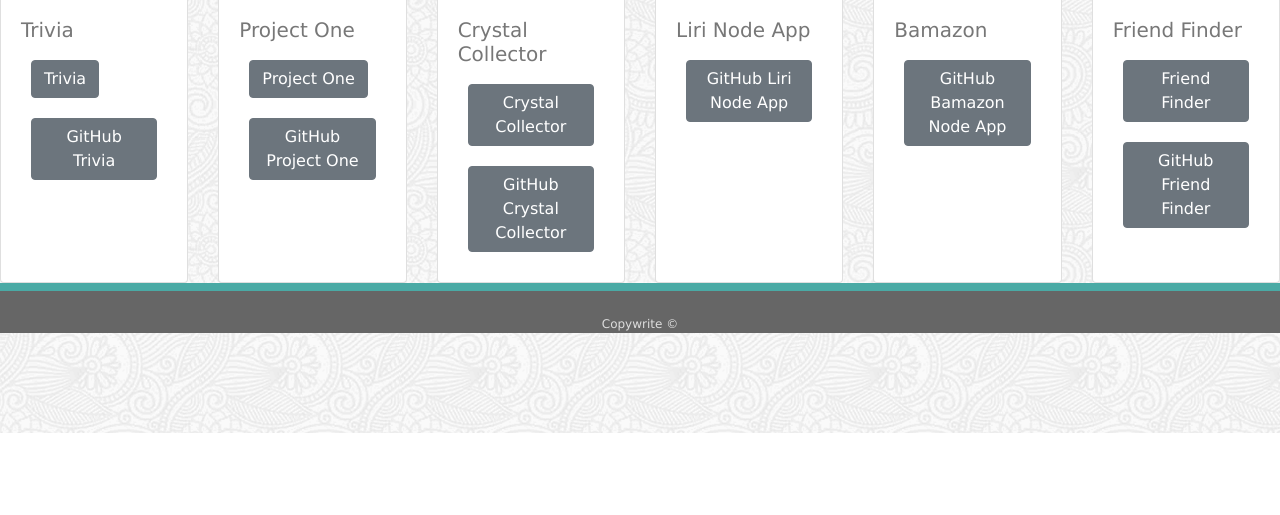
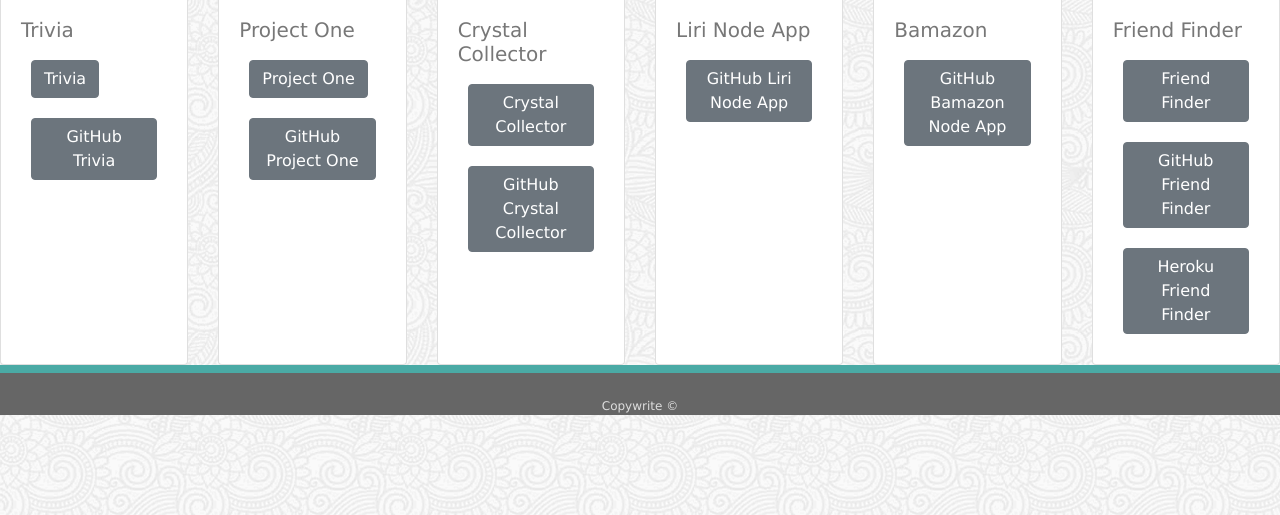
Before and after one commit to tracypineda/Bootstrap-Portfolio, a plain HTML site: page portfolio.html in a window 1280 px wide. Shown: the part 661-1176 px from the top of the page. Before the commit the page ends 1094 px from the top, so only its background shows below. Drawn offline with nearby package versions, Linux system fonts and the light colour scheme.

Commit message:
add heroku link to portfolio

```diff
--- a/portfolio.html
+++ b/portfolio.html
@@ -99,6 +99,7 @@
                 <h5 class="card-title-center">Friend Finder</h5>
                 <a class="btn btn-secondary" href="https://tracypineda.github.io/Friend-Finder/">Friend Finder</a>
                 <a class="btn btn-secondary" href="https://github.com/tracypineda/Friend-Finder.git">GitHub Friend Finder</a>
+                <a class="btn btn-secondary" href="https://floating-woodland-81415.herokuapp.com/">Heroku Friend Finder</a>
             </div>
 
     </div>
```
